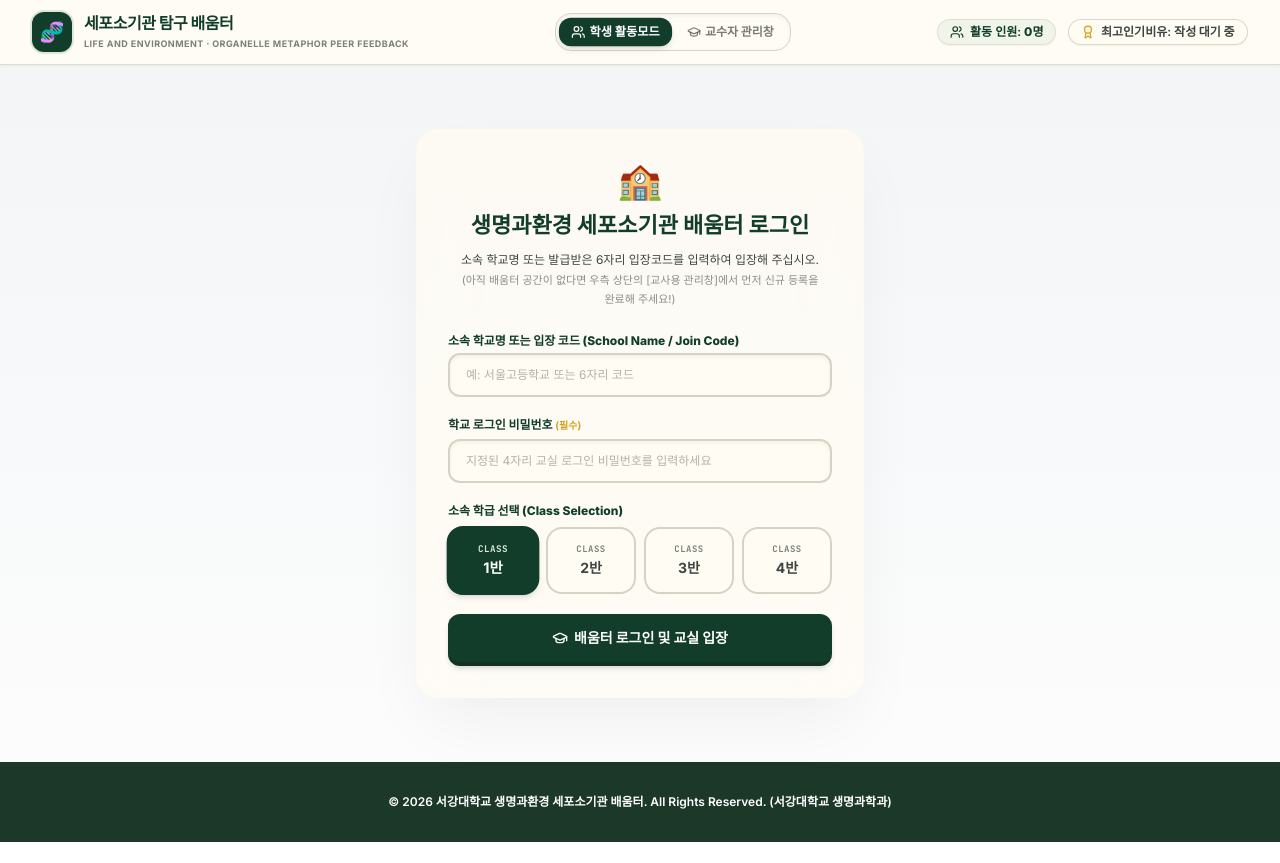
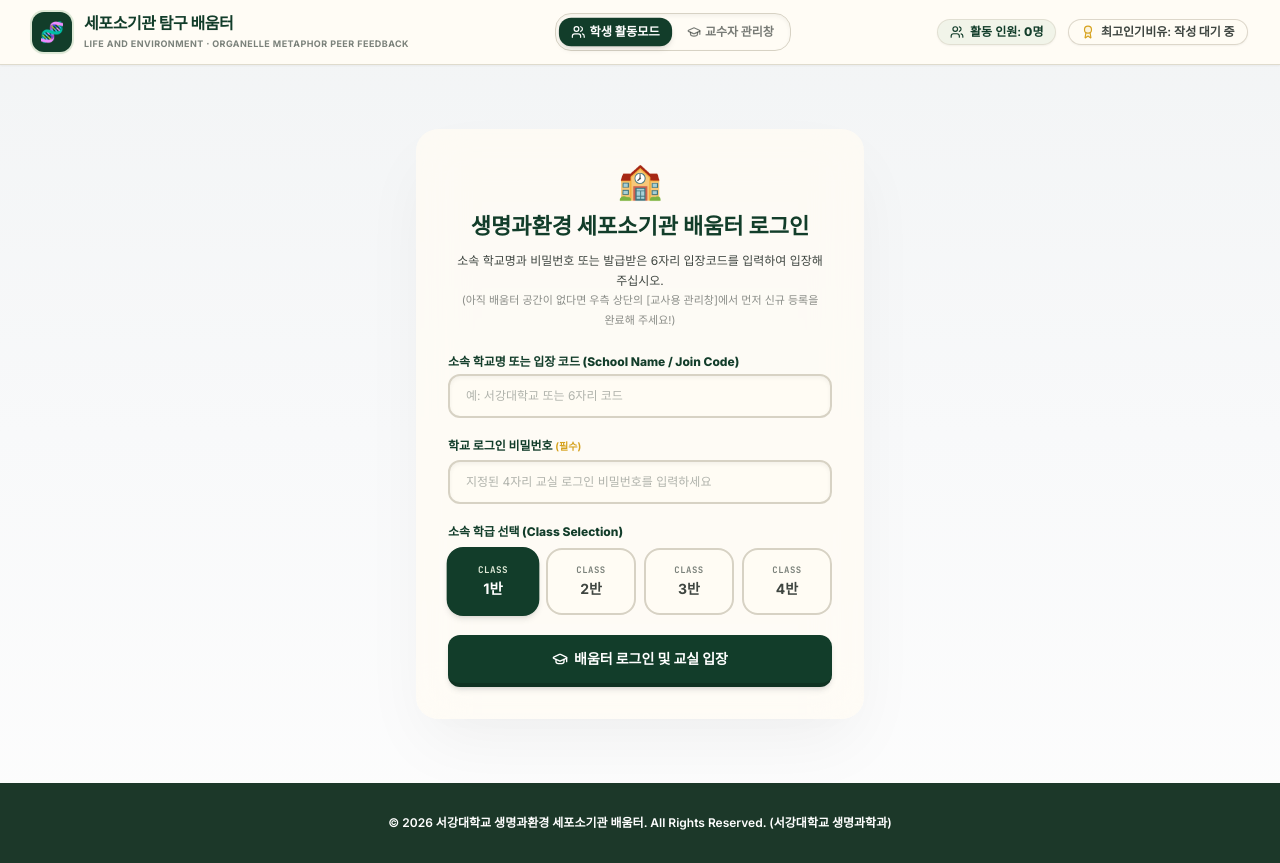
Before and after one commit to gihun-nam/OrganelleMetaphor, a React (Vite) app: page / in a window 1280 px wide. Before the commit the page ends 842 px from the top, so only its background shows below. Built offline with nearby package versions, Linux system fonts and the light colour scheme; a web font is replaced by a local one.

Commit message:
Update error messages and input placeholders in App.tsx

```diff
--- a/src/App.tsx
+++ b/src/App.tsx
@@ -344,7 +344,7 @@ export default function App() {
       alert(`[${schoolData.schoolName} ${studentClassInput}] 배움터 교실에 성공적으로 입장하였습니다!\n아래 작성 공간에서 학생 이름을 입력해 비유 배정 활동을 수행해 보세요.`);
     } catch (err: any) {
       console.error(err);
-      setStudentLoginError(err.message || '⚠️ 입장 과정에서 일시적인 통신 수립 장애가 발견되었습니다. Firebase 설정 또는 인터넷 연결 상태를 점검해 보세요.');
+      setStudentLoginError(err.message || '⚠️ 입장 과정에서 일시적인 통신 장애가 발견되었습니다. Firebase 설정 또는 인터넷 연결 상태를 점검해 보세요.');
     }
   };
 
@@ -370,7 +370,7 @@ export default function App() {
 
   // Student global logout handler
   const handleStudentLogout = async () => {
-    if (confirm('현재 배움터 및 작성 세션에서 로그아웃하시겠습니까? 작성 중인 데이터는 안전하게 분리 드라이브에 보관됩니다.')) {
+    if (confirm('현재 배움터 및 작성 세션에서 로그아웃하시겠습니까? 작성 중인 데이터는 안전하게 드라이브에 보관됩니다.')) {
       await appLogout();
 
       setStudentName('');
@@ -562,7 +562,7 @@ export default function App() {
       alert(`[${activeSubscribedSchool}] 4개 학급에 총 12명의 예시 학생 활동 데이터와 2인 동료평가 별점이 원격 Firestore에 일괄 취합 및 동기화되었습니다!`);
     } catch (err: any) {
       console.error('[Load Mocks Error]:', err);
-      alert('예시 데이터를 불러오거나 국소 저장하지 못했습니다: ' + err.message);
+      alert('예시 데이터를 불러오거나 저장하지 못했습니다: ' + err.message);
     }
   };
 
@@ -908,9 +908,9 @@ export default function App() {
           <div className="max-w-md mx-auto glass-card p-6 md:p-8 space-y-6 my-8" id="global-school-login">
             <div className="text-center space-y-2 break-keep">
               <span className="text-4xl animate-bounce inline-block">🏫</span>
-              <h3 className="font-sans font-black text-[#123D2A] text-[22px] break-keep">생명과환경 세포소기관 배움터 로그인</h3>
+              <h3 className="font-sans font-black text-[#123D2A] text-lg sm:text-[22px] break-keep">생명과환경 세포소기관 배움터 로그인</h3>
               <p className="text-xs text-[#3E4540] font-normal leading-relaxed break-keep">
-                소속 학교명 또는 발급받은 6자리 입장코드를 입력하여 입장해 주십시오.<br />
+                소속 학교명과 비밀번호 또는 발급받은 6자리 입장코드를 입력하여 입장해 주십시오.<br />
                 <span className="text-[#3E4540]/60 font-normal text-[11px] break-keep">(아직 배움터 공간이 없다면 우측 상단의 [교사용 관리창]에서 먼저 신규 등록을 완료해 주세요!)</span>
               </p>
             </div>
@@ -929,7 +929,7 @@ export default function App() {
                 <input
                   type="text"
                   required
-                  placeholder="예: 서울고등학교 또는 6자리 코드"
+                  placeholder="예: 서강대학교 또는 6자리 코드"
                   value={schoolInput}
                   onChange={(e) => setSchoolInput(e.target.value)}
                   className="w-full px-4 py-3 bg-[#FFFCF4]/60 border-2 border-[#D7D2C4] rounded-xl text-[#3E4540] font-normal placeholder-[#7B827B]/60 text-xs focus:outline-none focus:ring-2 focus:ring-[#123D2A] focus:bg-white transition-all shadow-inner"
```
